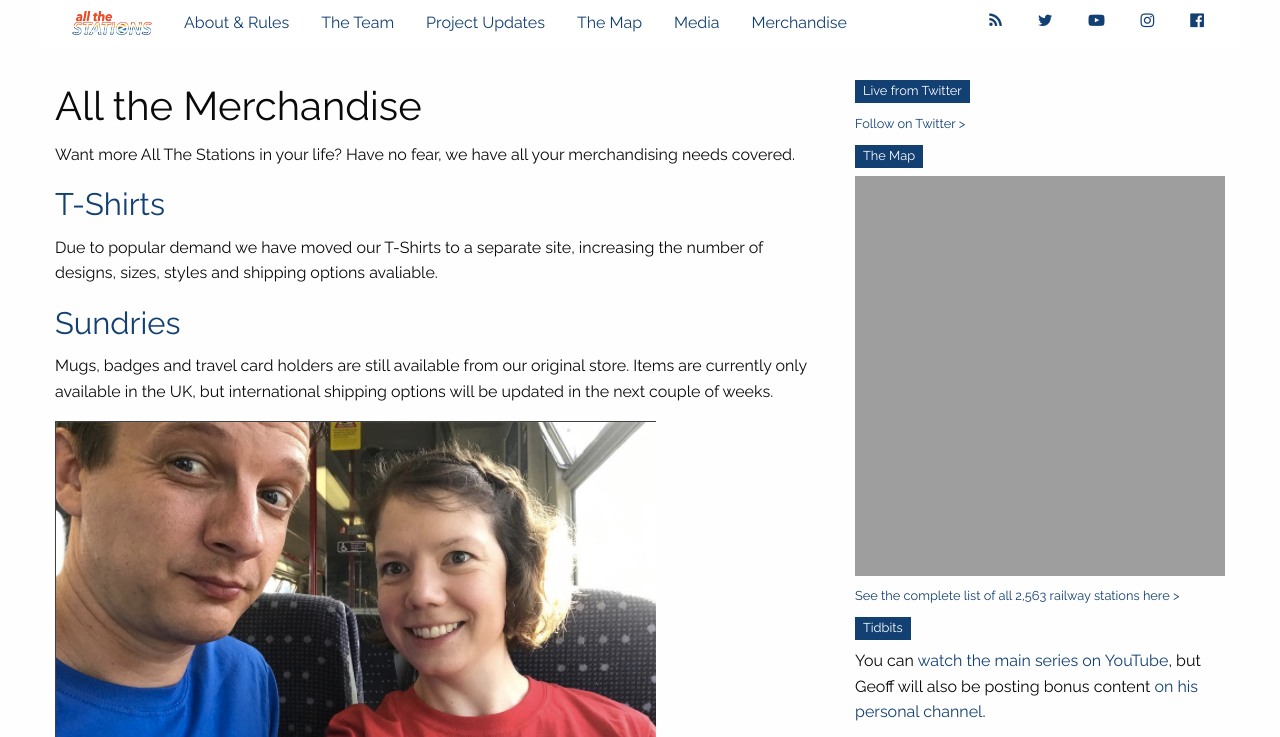
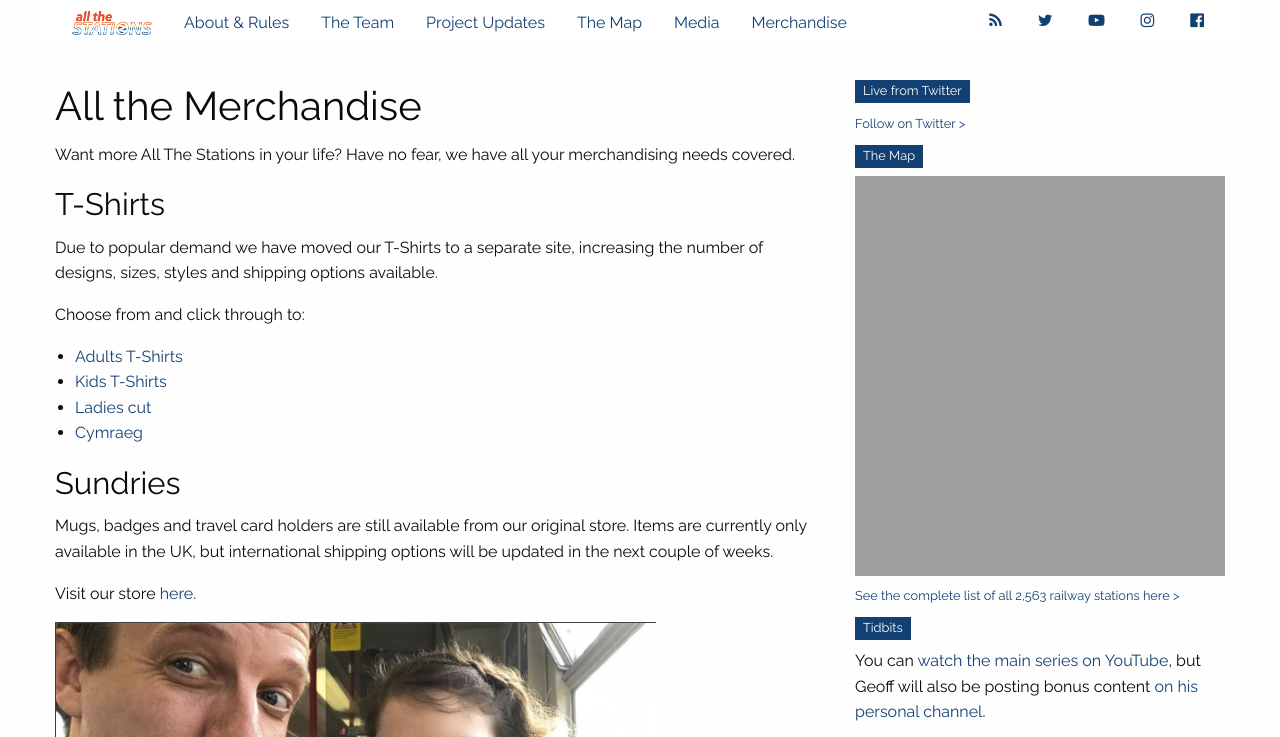
Before and after one commit to khawkins98/all-the-stations, a Jekyll site: the page built from shop.md, in a window 1280 px wide, cut to the strip 0-737 px from the top of the page. Built offline with Jekyll 4.4.1, drawn with Linux system fonts in a browser that asks for light colours; nearby versions of some CDN libraries; comment, search, counter and statistics services are not loaded.

Commit message:
All the merchandise - update 1

```diff
--- a/shop.md
+++ b/shop.md
@@ -8,14 +8,22 @@
 
 Want more All The Stations in your life? Have no fear, we have all your merchandising needs covered.
 
-### <a href="http://stores.clothes2order.com/dztzstore/all-the-stations/">T-Shirts</a>
+### T-Shirts
 
-Due to popular demand we have moved our T-Shirts to a separate site,
-increasing the number of designs, sizes, styles and shipping options avaliable.
+Due to popular demand we have moved our T-Shirts to a separate site, increasing the number of designs, sizes, styles and shipping options available.
 
-### <a href="https://www.freewebstore.org/allthestationsmerch">Sundries</a>
+Choose from and click through to:
+
+* <a href="http://stores.clothes2order.com/dztzstore/all-the-stations/adults/">Adults T-Shirts</a>
+* <a href="http://stores.clothes2order.com/dztzstore/all-the-stations/kids/">Kids T-Shirts</a>
+* <a href="http://stores.clothes2order.com/dztzstore/all-the-stations/ladies/">Ladies cut</a>
+* <a href="http://stores.clothes2order.com/dztzstore/all-the-stations/cymraeg/">Cymraeg</a>
+
+### Sundries
 
 Mugs, badges and travel card holders are still available from our original store. Items are currently only available in the UK, but international shipping options will be updated in the next couple of weeks.
+
+Visit our store <a href="https://www.freewebstore.org/allthestationsmerch">here</a>.
 
 <img src="/static/images/uploads/All The Stations tshirts.png" alt="Geoff &amp; Vicky presenting T-Shirts"/>
 
```
